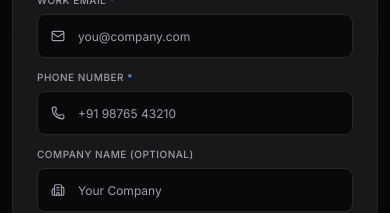
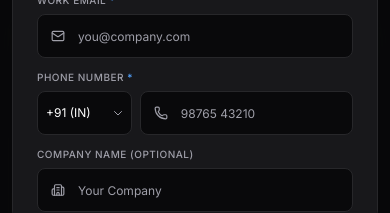
Before and after one commit to thewebpagebuilder/the-webpage-builder, a Next.js app: page / in a window 390 px wide. Both pictures are taken after a click on the button "GET YOUR QUOTATION NOW". Shown: the part 11670-11883 px from the top of the page. Built offline with nearby package versions, Linux system fonts and the light colour scheme; no server answers.

Commit message:
Update forms to require phone number with country code

```diff
--- a/src/components/sections/Contact.tsx
+++ b/src/components/sections/Contact.tsx
@@ -70,14 +70,14 @@ export function Contact() {
   const handleSubmit = async (e: React.FormEvent) => {
     e.preventDefault();
     if (!selectedDate || !selectedTime) return;
-    if (!formData.name || !formData.email) return;
+    if (!formData.name || !formData.email || !formData.phone) return;
     setSubmitting(true);
 
     try {
       await saveLead({
         name: formData.name || "",
         email: formData.email || "",
-        phone: formData.phone || "",
+        phone: formData.phone ? `${formData.phoneCountryCode || "+91"} ${formData.phone}` : "",
         website: formData.website || "",
         message: formData.message || "",
         source: "call",
@@ -393,6 +393,16 @@ export function Contact() {
                         onChange={(v) => handleField("email", v)}
                         required
                       />
+                      <PhoneFieldInput
+                        icon={Phone}
+                        name="phone"
+                        placeholder="98765 43210 *"
+                        value={formData.phone || ""}
+                        countryCode={formData.phoneCountryCode || "+91"}
+                        onChange={(v) => handleField("phone", v)}
+                        onCountryCodeChange={(v) => handleField("phoneCountryCode", v)}
+                        required
+                      />
                       <FieldInput
                         icon={Globe}
                         name="website"
@@ -417,7 +427,7 @@ export function Contact() {
 
                   <button
                     type="submit"
-                    disabled={!selectedDate || !selectedTime || !formData.name || !formData.email || submitting}
+                    disabled={!selectedDate || !selectedTime || !formData.name || !formData.email || !formData.phone || submitting}
                     className="w-full h-12 rounded-full bg-white text-black text-xs sm:text-sm font-semibold flex items-center justify-center gap-2 hover:bg-zinc-200 transition-all hover:scale-[1.02] active:scale-95 disabled:opacity-40 disabled:cursor-not-allowed disabled:hover:scale-100"
                   >
                     {submitting ? (
@@ -506,3 +516,55 @@ function FieldInput({ icon: Icon, name, type, placeholder, value, onChange, requ
     </div>
   );
 }
+
+interface PhoneFieldInputProps {
+  icon?: React.ComponentType<{ size?: number; className?: string }>;
+  name: string;
+  placeholder: string;
+  value: string;
+  countryCode: string;
+  onChange: (value: string) => void;
+  onCountryCodeChange: (value: string) => void;
+  required?: boolean;
+}
+
+function PhoneFieldInput({ icon: Icon, name, placeholder, value, countryCode, onChange, onCountryCodeChange, required }: PhoneFieldInputProps) {
+  return (
+    <div className="flex gap-2">
+      <div className="relative w-[30%] sm:w-28 flex-shrink-0">
+        <select
+          name={`${name}CountryCode`}
+          value={countryCode}
+          onChange={(e) => onCountryCodeChange(e.target.value)}
+          className="w-full h-11 sm:h-12 pl-2 sm:pl-3 pr-6 sm:pr-8 rounded-lg sm:rounded-xl bg-zinc-950 border border-zinc-800 text-white text-xs sm:text-sm focus:outline-none focus:border-zinc-600 transition-colors appearance-none cursor-pointer"
+        >
+          <option value="+1">+1 (US)</option>
+          <option value="+44">+44 (UK)</option>
+          <option value="+91">+91 (IN)</option>
+          <option value="+61">+61 (AU)</option>
+          <option value="+971">+971 (AE)</option>
+        </select>
+        <svg
+          className="absolute right-2 sm:right-3 top-1/2 -translate-y-1/2 text-zinc-400 pointer-events-none w-3 h-3 sm:w-4 sm:h-4"
+          fill="none" viewBox="0 0 24 24" stroke="currentColor"
+        >
+          <path strokeLinecap="round" strokeLinejoin="round" strokeWidth={2} d="M19 9l-7 7-7-7" />
+        </svg>
+      </div>
+      <div className="relative flex-1">
+        {Icon && (
+          <Icon size={14} className="absolute left-3.5 sm:left-4 top-1/2 -translate-y-1/2 text-zinc-400 pointer-events-none sm:w-4 sm:h-4" />
+        )}
+        <input
+          type="tel"
+          name={name}
+          value={value}
+          onChange={(e) => onChange(e.target.value)}
+          placeholder={placeholder}
+          required={required}
+          className={`w-full h-11 sm:h-12 ${Icon ? "pl-10 sm:pl-11" : "pl-3.5 sm:pl-4"} pr-3.5 sm:pr-4 rounded-lg sm:rounded-xl bg-zinc-950 border border-zinc-800 text-white text-xs sm:text-sm placeholder:text-zinc-400 focus:outline-none focus:border-zinc-600 transition-colors`}
+        />
+      </div>
+    </div>
+  );
+}
--- a/src/components/ui/Modal.tsx
+++ b/src/components/ui/Modal.tsx
@@ -32,14 +32,14 @@ const DEMO_FIELDS: FormField[] = [
   { name: "name", label: "Your name", type: "text", placeholder: "John Doe", required: true, icon: User },
   { name: "email", label: "Work email", type: "email", placeholder: "you@company.com", required: true, icon: Mail },
   { name: "company", label: "Company name", type: "text", placeholder: "Your Company", required: true, icon: Building2 },
-  { name: "phone", label: "Phone number (optional)", type: "tel", placeholder: "+91 98765 43210", required: false, icon: Phone },
+  { name: "phone", label: "Phone number", type: "tel", placeholder: "98765 43210", required: true, icon: Phone },
   { name: "vision", label: "Briefly describe your project vision", type: "textarea", placeholder: "Tell us what you want to build. We treat this as strictly confidential.", required: true, icon: MessageSquare },
 ];
 
 const QUOTATION_FIELDS: FormField[] = [
   { name: "name", label: "Your name", type: "text", placeholder: "John Doe", required: true, icon: User },
   { name: "email", label: "Work email", type: "email", placeholder: "you@company.com", required: true, icon: Mail },
-  { name: "phone", label: "Phone number", type: "tel", placeholder: "+91 98765 43210", required: true, icon: Phone },
+  { name: "phone", label: "Phone number", type: "tel", placeholder: "98765 43210", required: true, icon: Phone },
   { name: "company", label: "Company name (optional)", type: "text", placeholder: "Your Company", required: false, icon: Building2 },
   {
     name: "projectType", label: "Project type", type: "select", placeholder: "Select project type", required: true, icon: FileText,
@@ -124,7 +124,7 @@ export function LeadFormModal({ open, onClose, variant }: LeadFormModalProps) {
     const leadData: any = {
       name: formData.name || "",
       email: formData.email || "",
-      phone: formData.phone || "",
+      phone: formData.phone ? `${formData.phoneCountryCode || "+91"} ${formData.phone}` : "",
       company: formData.company || "",
       website: formData.website || "",
       message: formData.challenge || formData.vision || formData.requirements || formData.message || "",
@@ -321,6 +321,43 @@ export function LeadFormModal({ open, onClose, variant }: LeadFormModalProps) {
                               <path strokeLinecap="round" strokeLinejoin="round" strokeWidth={2} d="M19 9l-7 7-7-7" />
                             </svg>
                           </div>
+                        ) : field.type === "tel" ? (
+                          <div className="flex gap-2">
+                            <div className="relative w-[30%] sm:w-28 flex-shrink-0">
+                               <select
+                                 name={`${field.name}CountryCode`}
+                                 value={formData[`${field.name}CountryCode`] || "+91"}
+                                 onChange={(e) => handleChange(`${field.name}CountryCode`, e.target.value)}
+                                 className="w-full h-11 sm:h-12 pl-2 sm:pl-3 pr-6 sm:pr-8 rounded-lg sm:rounded-xl bg-zinc-950 border border-zinc-800 text-white text-xs sm:text-sm focus:outline-none focus:border-zinc-600 transition-colors appearance-none cursor-pointer"
+                               >
+                                 <option value="+1">+1 (US)</option>
+                                 <option value="+44">+44 (UK)</option>
+                                 <option value="+91">+91 (IN)</option>
+                                 <option value="+61">+61 (AU)</option>
+                                 <option value="+971">+971 (AE)</option>
+                               </select>
+                               <svg
+                                 className="absolute right-2 sm:right-3 top-1/2 -translate-y-1/2 text-zinc-400 pointer-events-none w-3 h-3 sm:w-4 sm:h-4"
+                                 fill="none" viewBox="0 0 24 24" stroke="currentColor"
+                               >
+                                 <path strokeLinecap="round" strokeLinejoin="round" strokeWidth={2} d="M19 9l-7 7-7-7" />
+                               </svg>
+                            </div>
+                            <div className="relative flex-1">
+                              {Icon && (
+                                <Icon size={14} className="absolute left-3.5 sm:left-4 top-1/2 -translate-y-1/2 text-zinc-400 pointer-events-none sm:w-4 sm:h-4" />
+                              )}
+                              <input
+                                type="tel"
+                                name={field.name}
+                                value={formData[field.name] || ""}
+                                onChange={(e) => handleChange(field.name, e.target.value)}
+                                placeholder={field.placeholder}
+                                required={field.required}
+                                className={`w-full h-11 sm:h-12 ${Icon ? "pl-10 sm:pl-11" : "pl-3.5 sm:pl-4"} pr-3.5 sm:pr-4 rounded-lg sm:rounded-xl bg-zinc-950 border border-zinc-800 text-white text-xs sm:text-sm placeholder:text-zinc-400 focus:outline-none focus:border-zinc-600 transition-colors`}
+                              />
+                            </div>
+                          </div>
                         ) : (
                           <div className="relative">
                             {Icon && (
```
